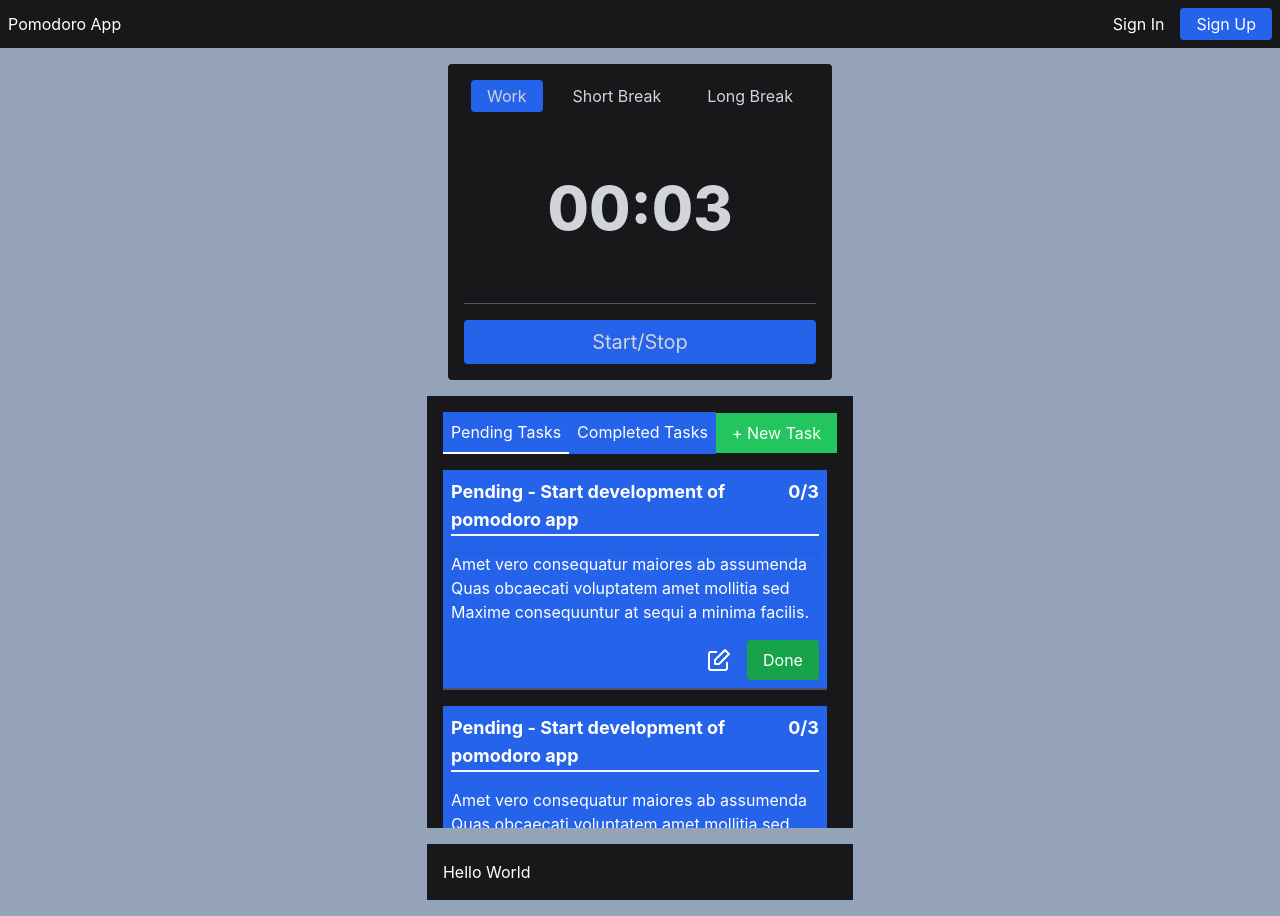
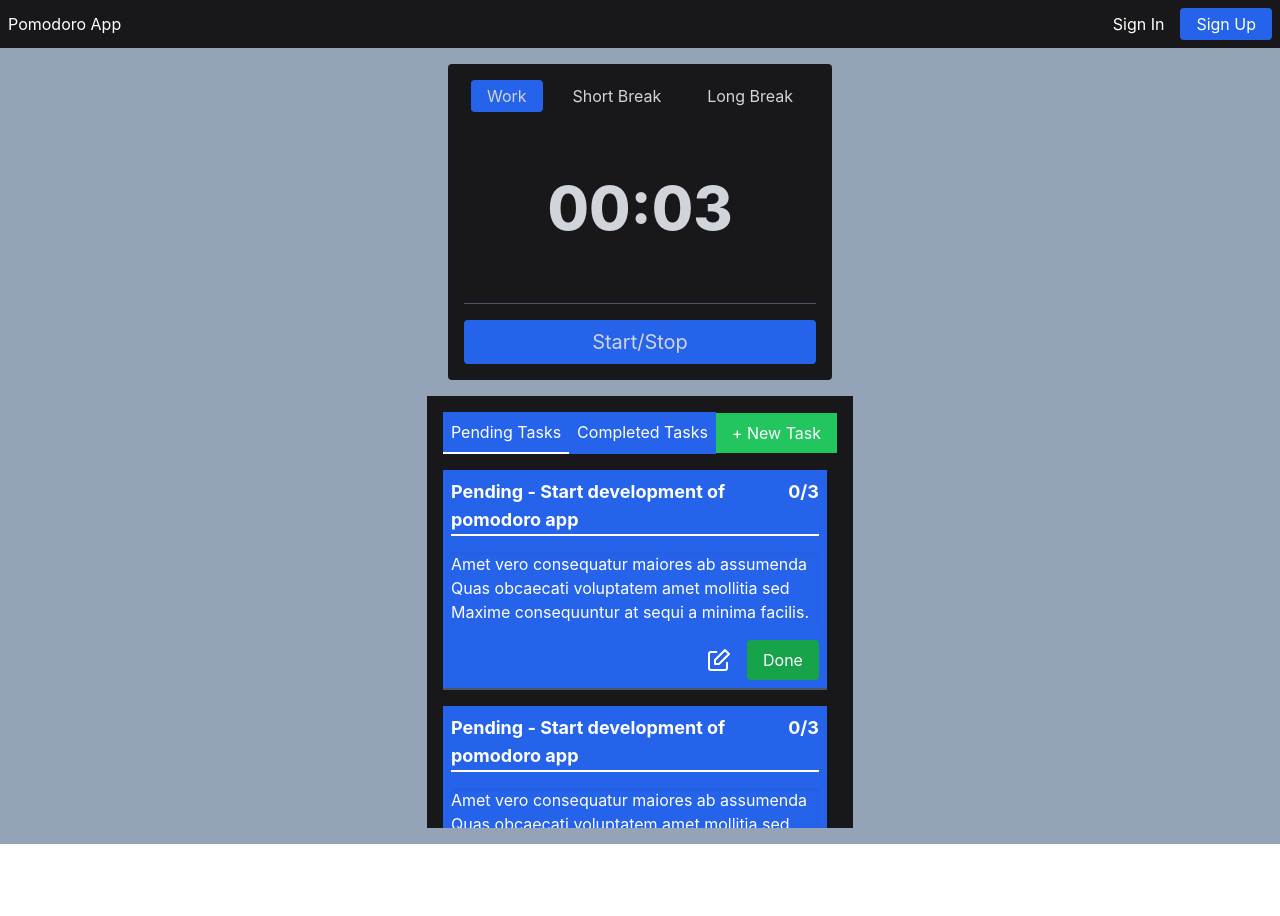
Before and after one commit to Andresser17/pomodoro-app-frontend, a React (Create React App) app: page / in a window 1280 px wide. After the commit the page ends 844 px from the top, so only its background shows below. Built offline with nearby package versions, Linux system fonts and the light colour scheme.

Commit message:
Refactored Tasks.js, deleted Tabs component.

```diff
--- a/src/App.js
+++ b/src/App.js
@@ -1,4 +1,4 @@
-import { useState } from "react";
+import { useState, useEffect } from "react";
 // Sections
 import Tasks from "./sections/Tasks";
 import Timer from "./sections/Timer";
@@ -15,6 +15,9 @@ import { ReactComponent as SettingsIcon } from "./icons/settings-icon.svg";
 import { ReactComponent as LogoutIcon } from "./icons/logout-icon.svg";
 
 function App() {
+  // States
+  const [pendingTasks, setPendingTasks] = useState([]);
+  const [completedTasks, setCompletedTasks] = useState([]);
   // Set the modal component
   const [modalToOpen, setModalToOpen] = useState(undefined);
   const [userIsLogged, setUserIsLogged] = useState(false);
@@ -35,6 +38,7 @@ function App() {
 
   const logoutUser = () => {};
 
+  const parseTasks = () => {
     const pending = {
       id: "pen-",
       title: "Pending - Start development of pomodoro app",
@@ -46,11 +50,12 @@ function App() {
       completed: false,
     };
 
-  const pendingTasks = [];
+    let newPendingTasks = [];
     for (let i = 0; i < 5; i++) {
       let newId = `${pending.id}${String(i)}`;
-    pendingTasks.push({ ...pending, id: newId });
+      newPendingTasks.push({ ...pending, id: newId });
     }
+    setPendingTasks(newPendingTasks);
 
     const completed = {
       id: "com-",
@@ -63,11 +68,17 @@ function App() {
       completed: true,
     };
 
-  const completedTasks = [];
+    let newCompletedTasks = [];
     for (let i = 0; i < 5; i++) {
       let newId = `${completed.id}${String(i)}`;
-    completedTasks.push({ ...completed, id: newId });
+      newCompletedTasks.push({ ...completed, id: newId });
     }
+    setCompletedTasks(newCompletedTasks);
+  };
+
+  useEffect(() => {
+    parseTasks();
+  }, [])
 
   const userOptions = (
     <UserOptions
@@ -80,7 +91,8 @@ function App() {
         {
           icon: <LogoutIcon />,
           text: "Logout",
-          handleClick: () => console.log("logout") },
+          handleClick: () => console.log("logout"),
+        },
       ]}
     />
   );
--- a/src/sections/Tasks.js
+++ b/src/sections/Tasks.js
@@ -173,7 +173,6 @@ function TaskCards(props) {
   // Default styles
   let styles = ``;
   const [show, setShow] = useState("hidden");
-  // const [selectedTask, setSelectedTask] = useState("");
   // Get selected task from store
   const selectedTask = useReactiveVar(selectedTaskVar);
 
@@ -194,7 +193,7 @@ function TaskCards(props) {
 
   useEffect(() => {
     toggle();
-  }, [props]);
+  }, [props.selected]);
 
   return <div className={`${styles} ${show}`}>{cards}</div>;
 }
@@ -238,7 +237,7 @@ function Tab(props) {
 
   useEffect(() => {
     toggle();
-  }, [props]);
+  }, [props.selected]);
 
   return (
     <li
@@ -250,14 +249,14 @@ function Tab(props) {
   );
 }
 
-function Tabs(props) {
+function Tasks(props) {
   // States
-  const [selectedTab, setSelectedTab] = useState(props.selectedByDefault);
+  const [selectedTab, setSelectedTab] = useState("pending-tasks");
+  // const [tabs, setTabs] = useState([]);
+  // const [tasks, setTasks] = useState([]);
   let tasks = [];
-
-  const tabs = props.tabs.map((item, i) => {
-    // Save Tasks
-    const task = (
+  let tabs = props.tasks.map((item, i) => {
+    const cards = (
       <TaskCards
         key={item.tab}
         id={item.id}
@@ -265,7 +264,7 @@ function Tabs(props) {
         tasks={item.tasks}
       />
     );
-    tasks.push(task);
+    tasks.push(cards);
 
     return (
       <Tab
@@ -278,15 +277,21 @@ function Tabs(props) {
     );
   });
 
-  const handleAddTask = () => {
-  }
+  // Add new task to the list
+  const handleAddTask = () => {};
 
   return (
     <div className="p-4 mt-4 overflow-auto min-h-48 max-h-[27rem] text-white bg-zinc-900">
       <div className="flex items-center justify-between">
+        {/* List of tabs */}
         <ul className="flex">{tabs}</ul>
         {/* Add a new task */}
-        <button onClick={handleAddTask} className="px-4 py-2 bg-green-500 hover:bg-green-600 hover:text-gray-300">+ New Task</button>
+        <button
+          onClick={handleAddTask}
+          className="px-4 py-2 bg-green-500 hover:bg-green-600 hover:text-gray-300"
+        >
+          + New Task
+        </button>
       </div>
       {/* List of tasks */}
       {tasks}
@@ -294,15 +299,4 @@ function Tabs(props) {
   );
 }
 
-function Tasks(props) {
-  return (
-    <div>
-      <Tabs selectedByDefault="pending-tasks" tabs={props.tasks} />
-      <div className="p-4 mt-4 text-white bg-zinc-900">
-        <span>Hello World</span>
-      </div>
-    </div>
-  );
-}
-
 export default Tasks;
```
Lines whose indentation alone changed are shown as unchanged.
